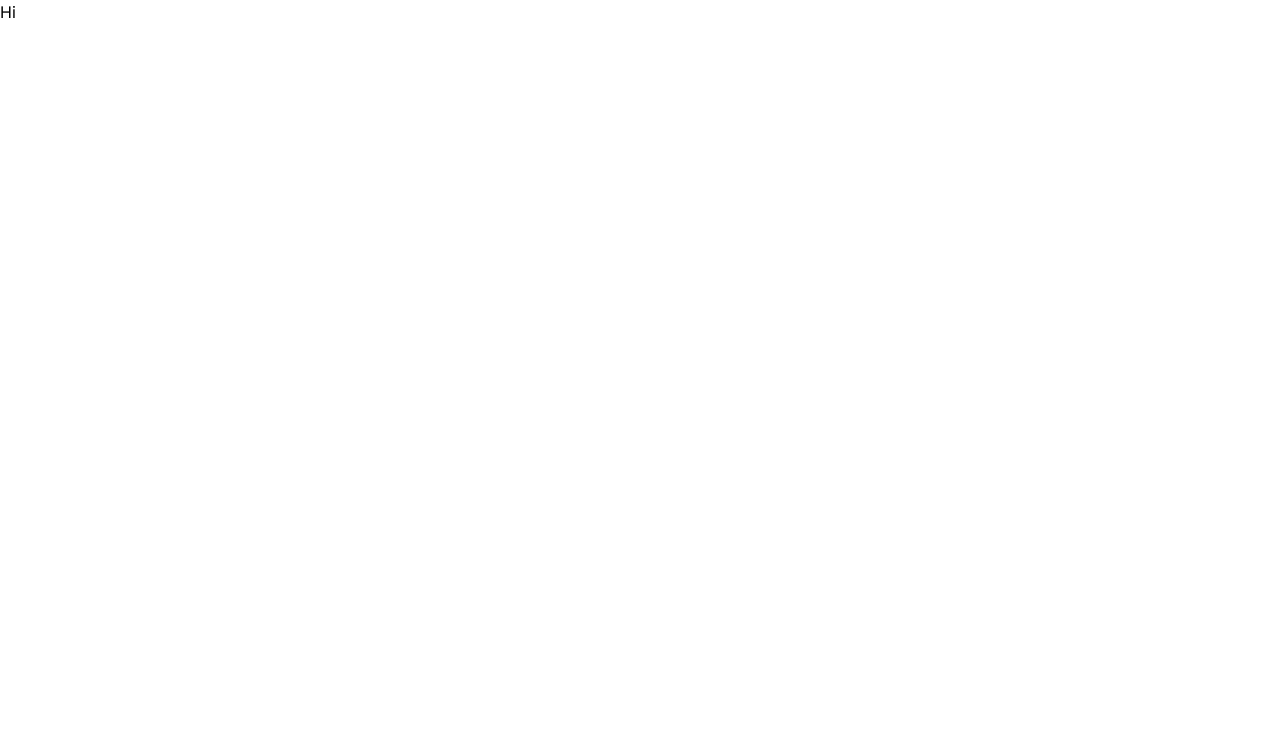
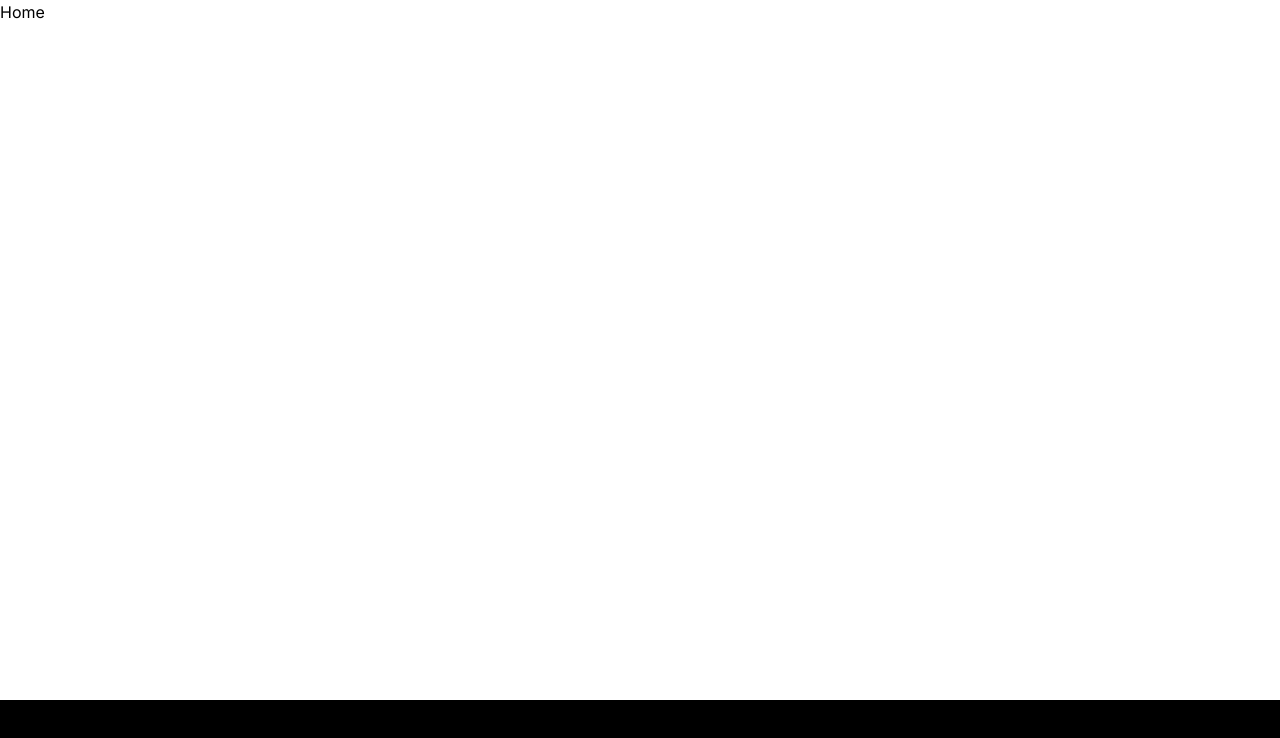
Before and after one commit to krishnachandran-u/krishnachandran, a Next.js app: page / in a window 1280 px wide. Shown: the top 738 px of the page. Built offline with nearby package versions, Linux system fonts and the light colour scheme.

Commit message:
add a fab

```diff
--- a/src/app/layout.tsx
+++ b/src/app/layout.tsx
@@ -1,6 +1,7 @@
 import type { Metadata } from "next";
 import { Inter } from "next/font/google";
 import "./globals.css";
+import Fab from '@/components/atoms/fab';
 
 const inter = Inter({ subsets: ["latin"] });
 
@@ -16,7 +17,14 @@ export default function RootLayout({
 }>) {
   return (
     <html lang="en">
-      <body className={inter.className}>{children}</body>
+      <body className={`${inter.className} flex flex-col justify-between h-screen`}>
+        <div>
+          {children}
+        </div>
+        <div className = "fixed left-0 bottom-0 w-full">
+          <Fab />
+        </div>
+      </body>
     </html>
   );
 }
--- a/src/app/page.tsx
+++ b/src/app/page.tsx
@@ -1,7 +1,11 @@
+import Fab from '@/components/atoms/fab';
+
 const Home = () => {
   return (
-    <div>Hi</div>
-  )
+    <div>
+      <h1>Home</h1>
+    </div>
+  );
 }
 
 export default Home;
--- /dev/null
+++ b/src/components/atoms/fab.js
@@ -0,0 +1,12 @@
+const Fab = () => {
+    return (
+        <div className = "bg-black h-[100px] w-full flex flex-col justify-between items-center">
+            <div>
+            </div>
+            <div className = "h-full">
+            </div>
+        </div>
+    );
+}
+
+export default Fab;
```
